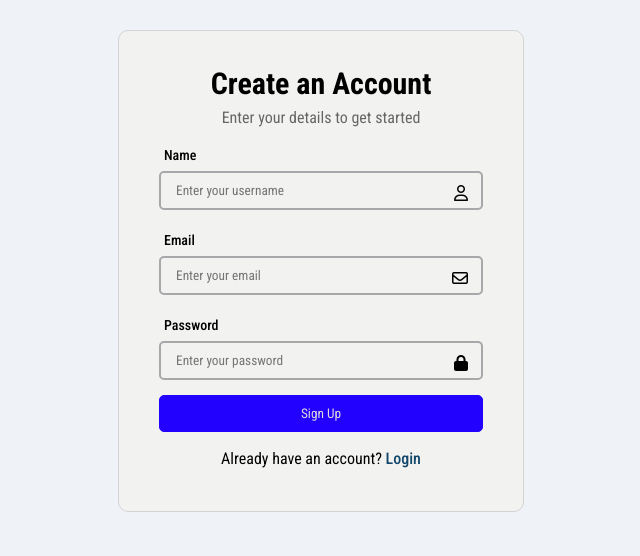
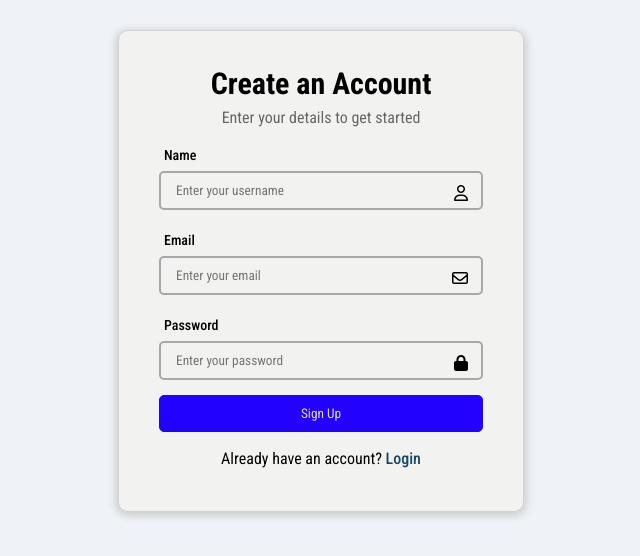
Before and after one commit to srinivasan0328/create_an_account_form, a plain HTML site: page index.html in a window 1280 px wide. Shown: the whole page, without its empty margins (319-959 px from the left). Drawn offline with Linux system fonts and the light colour scheme.

Commit message:
css added

```diff
--- a/form.css
+++ b/form.css
@@ -59,6 +59,9 @@ footer {
     padding: 3rem;
     border: 1px solid #d3d3d5;
     border-radius: 10px;
+    box-shadow: 2px 2px 10px 0px #cecfd1,
+    -2px 2px 10px 0px #cecfd1;
+    z-index: 999;
 }
 
 .formTitle{
```
